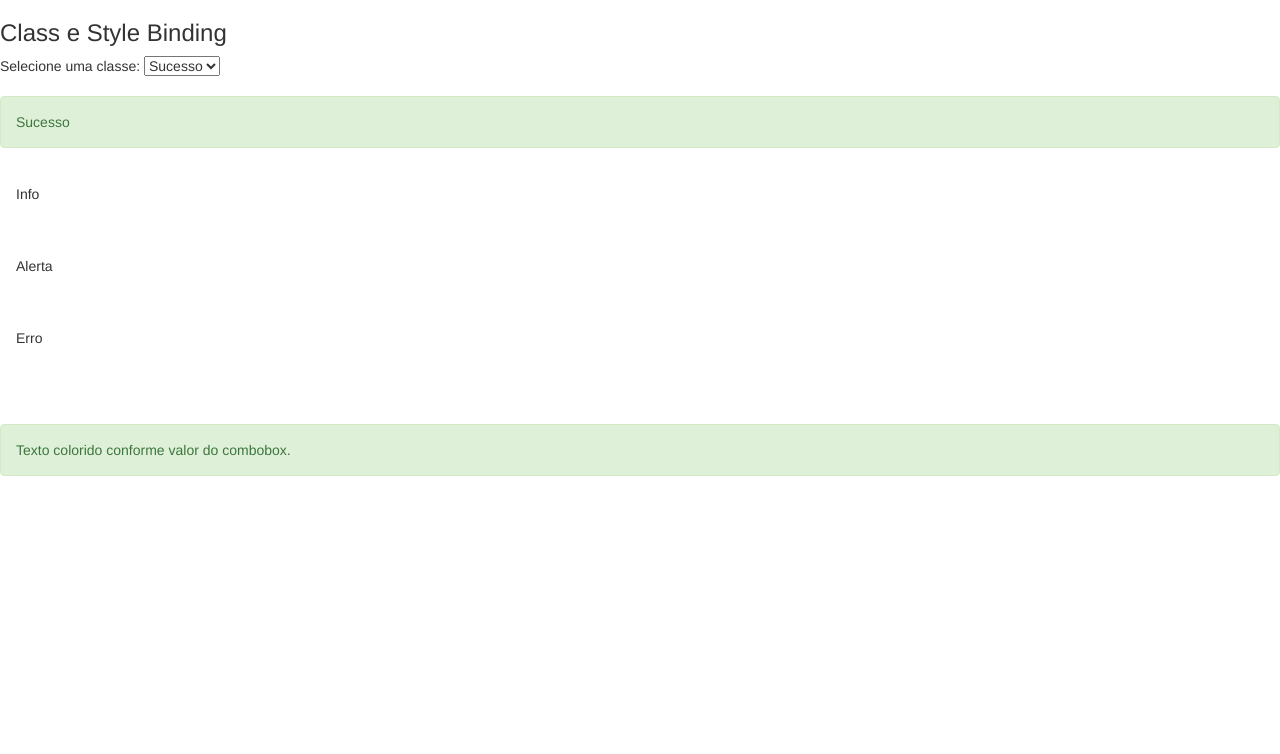
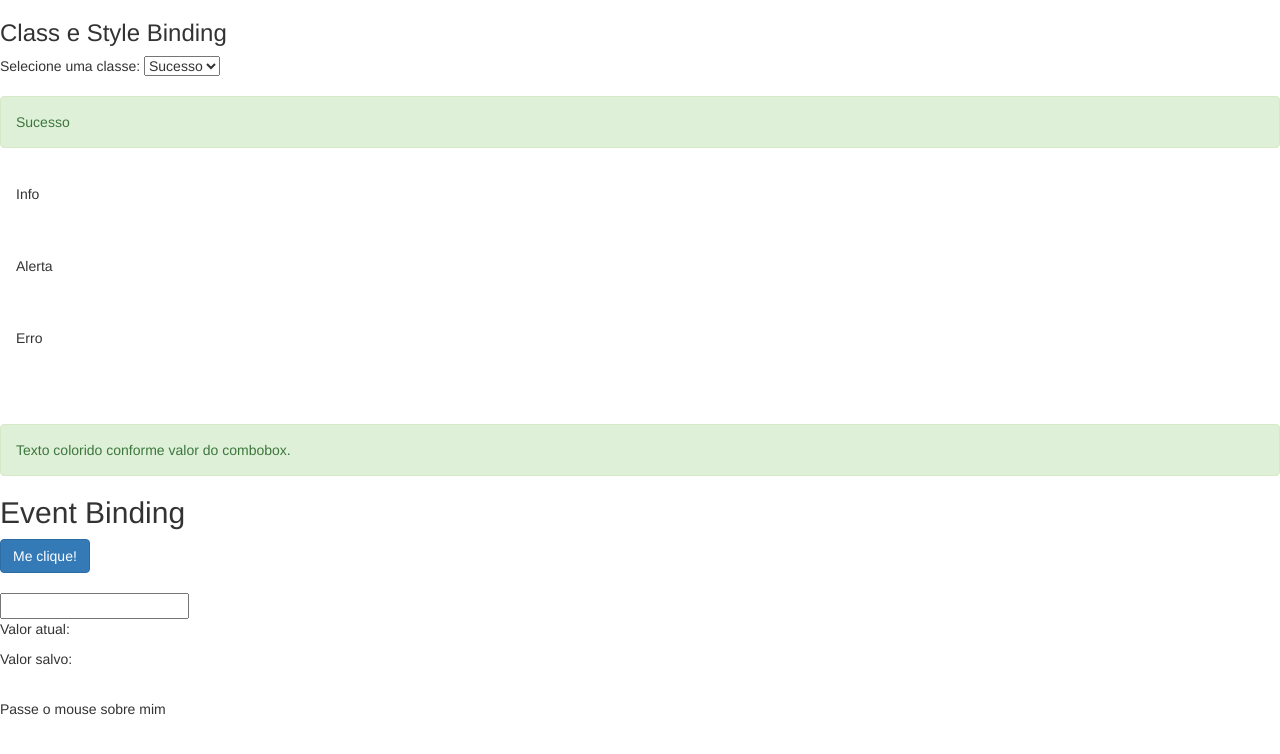
Before and after one commit to w13gehts/CursoAngular, an Angular app in the folder data-binding/: page / in a window 1280 px wide. Shown: the top 754 px of the page. Built offline with nearby package versions, Linux system fonts and the light colour scheme.

Commit message:
Event Binding

```diff
--- a/data-binding/src/app/data-binding/data-binding.component.html
+++ b/data-binding/src/app/data-binding/data-binding.component.html
@@ -41,3 +41,21 @@
     </div>
   </article>
 </section>
+
+<section class="event-binding">
+  <article>
+    <h2>Event Binding</h2>
+    <div>
+      <button (click)="botaoClicado()" class="btn btn-primary">Me clique!</button>
+      <br><br>
+      <input type="text" (keyup)="onKeyUp($event)" (keyup.enter)="salvarValor(campoInput.value)" (blur)="salvarValor(campoInput.value)" #campoInput />
+
+      <p>Valor atual: {{ valorAtual }}</p>
+      <p>Valor salvo: {{ valorSalvo }}</p>
+
+      <br>
+      <span (mouseover)="onMouseOverOut()" (mouseout)="onMouseOverOut()" [class.highlight]="isMouseOver">Passe o mouse sobre mim</span>
+
+    </div>
+  </article>
+</section>
--- a/data-binding/src/app/data-binding/data-binding.component.scss
+++ b/data-binding/src/app/data-binding/data-binding.component.scss
@@ -0,0 +1,4 @@
+.highlight {
+  background-color: yellow;
+  font-weight: bold;
+}
--- a/data-binding/src/app/data-binding/data-binding.component.ts
+++ b/data-binding/src/app/data-binding/data-binding.component.ts
@@ -10,6 +10,11 @@
   cursoAngular: boolean = true;
   urlImagem = 'http://lorempixel.com/g/400/200/nature/';
 
+  valorAtual: string = '';
+  valorSalvo = '';
+
+  isMouseOver: boolean = false;
+
   getValor() {
     return 1;
   }
@@ -18,6 +23,23 @@
     return true;
   }
 
+  botaoClicado() {
+    alert('Botão clicado!');
+  }
+
+  onKeyUp(evento: KeyboardEvent) {
+    console.log();
+    this.valorAtual = (<HTMLInputElement>evento.target).value;
+  }
+
+  salvarValor(valor: string){
+    this.valorSalvo = valor;
+  }
+
+  onMouseOverOut() {
+    this.isMouseOver = !this.isMouseOver;
+  }
+
   constructor() { }
 
   ngOnInit(): void {
```
